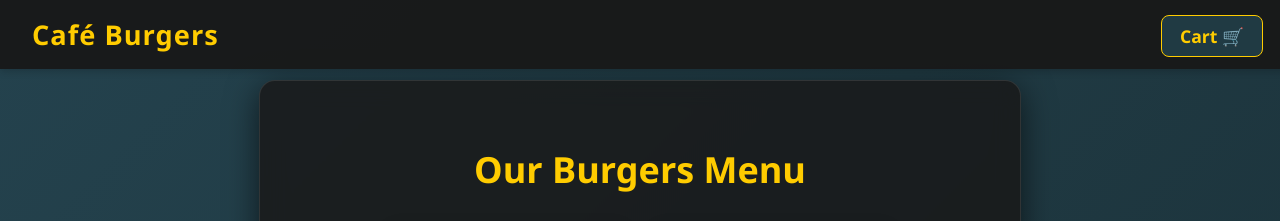
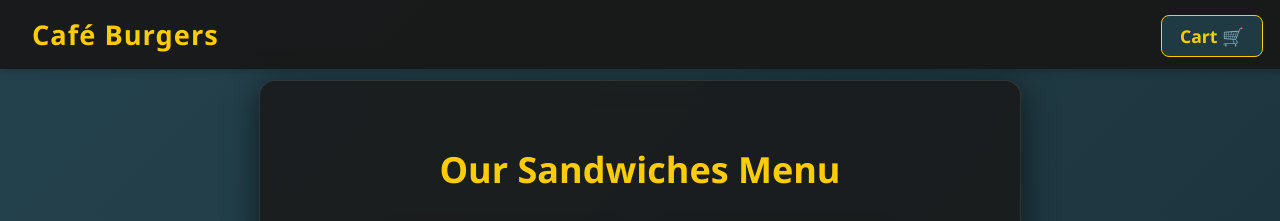
Before and after one commit to kritikthakur/Food-Ordering-Site-, a plain HTML site: page project/sandwiches.html in a window 1280 px wide. Shown: the top 221 px of the page. Drawn offline with Linux system fonts and the light colour scheme.

Commit message:
Changed the sub heading

```diff
--- a/project/sandwiches.html
+++ b/project/sandwiches.html
@@ -54,7 +54,7 @@
   </div>
   <div class="main-content">
     <div class="menu-container">
-      <h1>Our Burgers Menu</h1>
+      <h1>Our Sandwiches Menu</h1>
       <div id="sandwiches" class="menu-list"></div>
     </div>
   </div>
```
